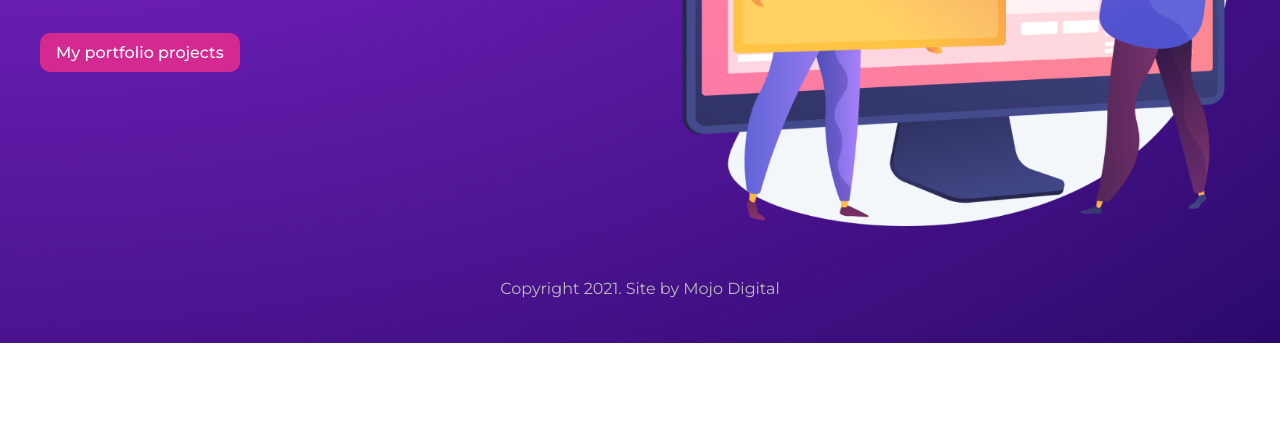
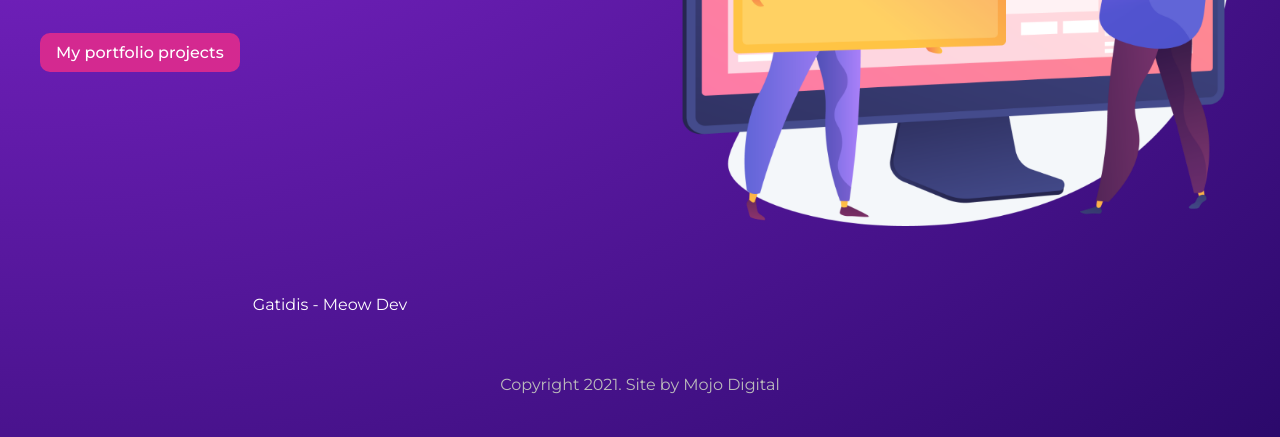
Before and after one commit to mostmojo/gatsby-tuts, a Gatsby site: page / in a window 1280 px wide. Shown: the part 457-894 px from the top of the page. Before the commit the page ends 800 px from the top, so only its background shows below. Built offline with nearby package versions, Linux system fonts and the light colour scheme; Gatsby itself is replaced by a stand-in of ours.

Commit message:
Use destructuring to render data on a page

```diff
--- a/gatsby-config.js
+++ b/gatsby-config.js
@@ -7,4 +7,9 @@
 module.exports = {
   /* Your site config here */
   plugins: [],
+  siteMetadata: {
+    title: 'Gatidis',
+    description: 'Meow Dev',
+    copyright: 'Copyright 2021'
+  }
 }
--- a/src/pages/index.js
+++ b/src/pages/index.js
@@ -1,9 +1,11 @@
-import { Link } from "gatsby"
+import { graphql, Link } from "gatsby"
 import * as React from "react"
 import Layout from '../components/Layout'
 import * as styles from "../styles/home.module.css"
 
-export default function Home() {
+export default function Home({ data }) {
+  console.log(data)
+  const { title, description } = data.site.siteMetadata
   return (
     <Layout>
     <section className={styles.header}>
@@ -14,7 +16,19 @@ export default function Home() {
         <Link className={styles.btn} to="/projects">My portfolio projects</Link>
       </div>
       <img src="/banner.png" alt="sites banner" style={{ maxWidth: '100%'}}/>
+      <p>{ title } - { description }</p>
     </section>
     </Layout>
   )
 }
+
+export const query = graphql`
+  query SiteInfo {
+    site {
+      siteMetadata {
+        description
+        title
+      }
+    }
+  }
+`
```
